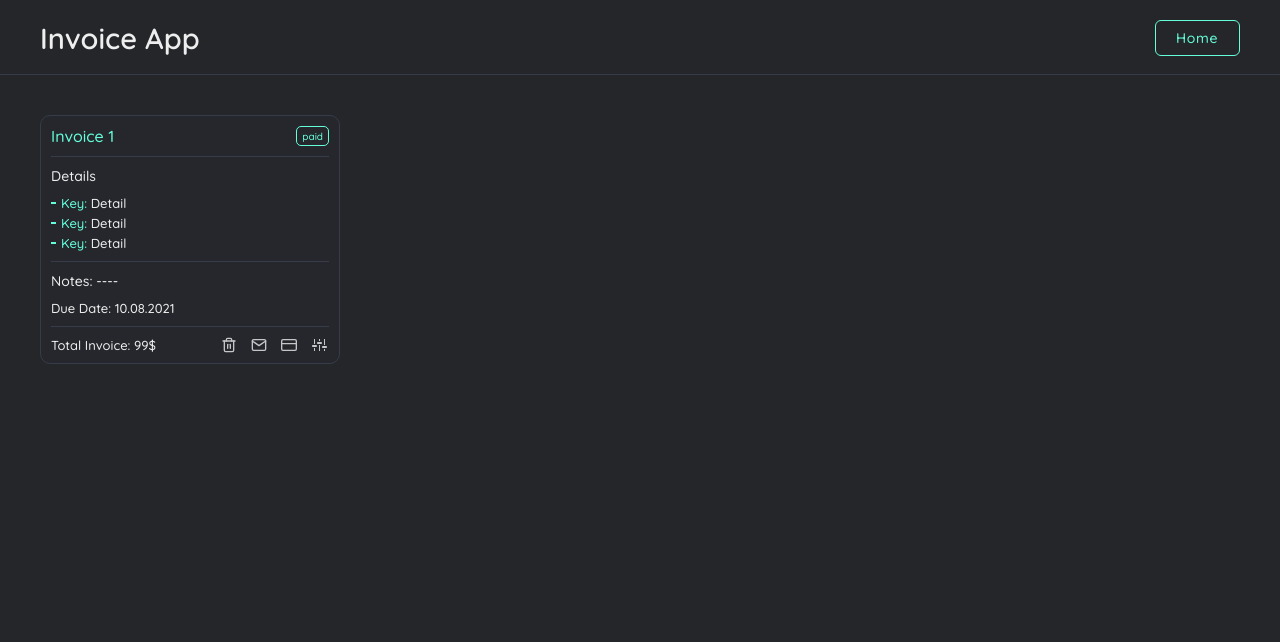
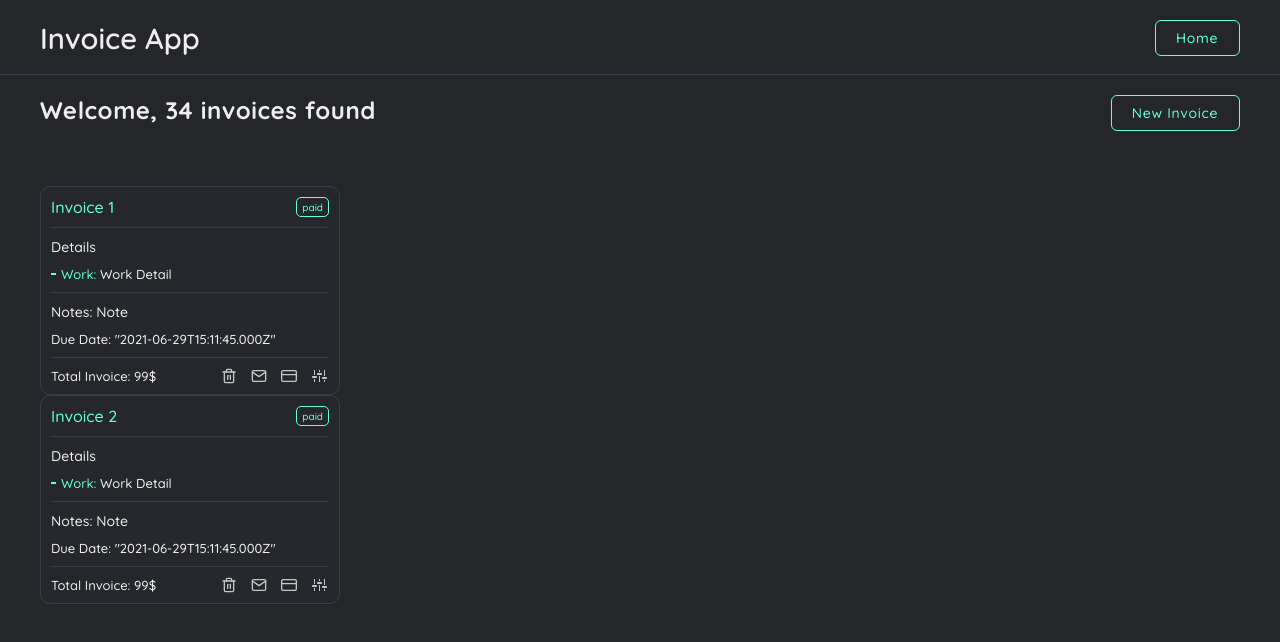
Before and after one commit to furkancgrtkn/cfhomework, a Next.js app: page /invoices in a window 1280 px wide. Shown: the top 642 px of the page. Built offline with nearby package versions, Linux system fonts and the light colour scheme.

Commit message:
feat: invoice types and form starter.

```diff
--- a/components/Button.tsx
+++ b/components/Button.tsx
@@ -3,15 +3,20 @@ import { Button as ButtonStyled, ButtonText } from "styles/ButtonStyled";
 
 export interface Props {
   children: React.ReactNode;
+  onClick?: () => void;
 }
 
 export interface BtnStyleProps {
   variant: "primary" | "secondary";
 }
 
-export default function Button({ children, variant }: Props & BtnStyleProps) {
+export default function Button({
+  children,
+  variant,
+  onClick,
+}: Props & BtnStyleProps) {
   return (
-    <ButtonStyled variant={variant}>
+    <ButtonStyled onClick={onClick} variant={variant}>
       <ButtonText variant={variant}>{children}</ButtonText>
     </ButtonStyled>
   );
--- a/components/Card.tsx
+++ b/components/Card.tsx
@@ -11,36 +11,33 @@ import {
 import { FiCreditCard, FiTrash2, FiMail } from "react-icons/fi";
 import { GoSettings } from "react-icons/go";
 import { useTheme } from "pages/_app";
+import { InvProps } from "pages/invoices";
 import Label from "./Label";
 
-export default function Card() {
+export default function Card({ item }: { item: InvProps }) {
   const theme = useTheme();
 
   return (
     <Wrapper>
       <Header>
-        <Title>Invoice 1</Title>
-        <Label variant="paid" />
+        <Title>{item.title}</Title>
+        <Label status="paid" />
       </Header>
       <span className="card-md-text">Details</span>
       <Details>
-        <li>
-          <span>Key:</span> Detail
-        </li>
-        <li>
-          <span>Key:</span> Detail
-        </li>
-        <li>
-          <span>Key:</span> Detail
-        </li>
+        {item.details.map((detail) => (
+          <li key={detail.id}>
+            <span>{detail.key}:</span> {detail.detail}
+          </li>
+        ))}
       </Details>
-      <span className="card-md-text">Notes: ----</span>
+      <span className="card-md-text">Notes: {item.notes}</span>
       <Infos>
-        <span>Due Date: 10.08.2021</span>
+        <span>Due Date: {JSON.stringify(item.dueDate)}</span>
       </Infos>
       <Actions>
         <Infos>
-          <span>Total Invoice: 99$</span>
+          <span>Total Invoice: {item.totalInvoice}$</span>
         </Infos>
         <div className="d-flex-center">
           <Action>
--- /dev/null
+++ b/components/Form.tsx
@@ -0,0 +1,5 @@
+import React from "react";
+
+export default function Form() {
+  return <div></div>;
+}
--- a/components/Label.tsx
+++ b/components/Label.tsx
@@ -2,13 +2,13 @@ import React from "react";
 import { LabelStyled } from "styles/LabelStyled";
 
 export interface LabelStyleProps {
-  variant: "paid" | "unpaid" | "out";
+  status: "paid" | "unpaid" | "out";
 }
 
-export default function Label({ variant }: LabelStyleProps) {
-  const handleVariant = (variant: LabelStyleProps["variant"]) => {
-    if (variant === "out") return "out of date";
-    return variant;
+export default function Label({ status }: LabelStyleProps) {
+  const handleStatus = (status: LabelStyleProps["status"]) => {
+    if (status === "out") return "out of date";
+    return status;
   };
-  return <LabelStyled variant={variant}>{handleVariant(variant)}</LabelStyled>;
+  return <LabelStyled status={status}>{handleStatus(status)}</LabelStyled>;
 }
--- a/pages/_app.tsx
+++ b/pages/_app.tsx
@@ -145,6 +145,10 @@ export const GlobalStyle = createGlobalStyle(
     .mt-4 {
       margin-top: 40px;
     }
+
+    .flex-between {
+      justify-content: space-between;
+    }
   `
 );
 
--- a/pages/index.tsx
+++ b/pages/index.tsx
@@ -3,7 +3,6 @@ import { ImageWrapper, Slogan, SectionContainer } from "styles/HomePageStyled";
 import Layout from "components/Layout/Layout";
 import Image from "next/image";
 import chess from "public/images/render001.png";
-import Button from "components/Button";
 
 export default function Home() {
   return (
@@ -20,7 +19,7 @@ export default function Home() {
         </Head>
         <SectionContainer>
           <ImageWrapper>
-            <Image alt="Chess" src={chess} layout="fill" />
+            <Image alt="Chess" src={chess} placeholder="blur" layout="fill" />
           </ImageWrapper>
           <div className="d-flex-center col">
             <Slogan>
--- a/pages/invoices.tsx
+++ b/pages/invoices.tsx
@@ -1,12 +1,69 @@
-import React from "react";
+import React, { useState } from "react";
 import Layout from "components/Layout/Layout";
 import Card from "components/Card";
+import { Header } from "styles/InvoicePageStyled";
+import Button from "components/Button";
+import { LabelStyleProps } from "components/Label";
+export interface InvProps {
+  id: number;
+  title: string;
+  status: LabelStyleProps["status"];
+  details: {
+    id: number;
+    key: string;
+    detail: string;
+  }[];
+  notes: string;
+  dueDate: Date;
+  totalInvoice: number;
+}
 
-export default function invoices() {
+export default function Invoices() {
+  const initData: InvProps[] = [
+    {
+      id: 1,
+      title: "Invoice 1",
+      status: "paid",
+      details: [
+        {
+          id: 1,
+          key: "Work",
+          detail: "Work Detail",
+        },
+      ],
+      notes: "Note",
+      dueDate: new Date(),
+      totalInvoice: 99,
+    },
+    {
+      id: 2,
+      title: "Invoice 2",
+      status: "paid",
+      details: [
+        {
+          id: 2,
+          key: "Work",
+          detail: "Work Detail",
+        },
+      ],
+      notes: "Note",
+      dueDate: new Date(),
+      totalInvoice: 99,
+    },
+  ];
+  const [invState, setInvState] = useState(initData);
   return (
     <Layout goHome>
-      <div className="container mt-4">
-        <Card></Card>
+      <div className="container">
+        <div className="d-flex mt-2 flex-between">
+          <Header>Welcome, 34 invoices found</Header>
+          <Button variant="primary">New Invoice</Button>
+        </div>
+        <div className="mt-2">
+          {invState.map((item) => (
+            <Card item={item} key={item.id}></Card>
+          ))}
+        </div>
       </div>
     </Layout>
   );
--- /dev/null
+++ b/styles/FormStyled.tsx
@@ -0,0 +1,2 @@
+import styled, { css } from "styled-components";
+import { Theme } from "pages/_app";
--- /dev/null
+++ b/styles/InvoicePageStyled.tsx
@@ -0,0 +1,13 @@
+import styled, { css } from "styled-components";
+import { Theme } from "pages/_app";
+
+export const Header = styled.h2(
+  ({ theme: { colors } }: { theme: Theme }) => css`
+    font-size: 24px;
+    color: ${colors.secondary};
+    text-align: center;
+    margin-bottom: 40px;
+    letter-spacing: 0.025em;
+    line-height: 1.3;
+  `
+);
--- a/styles/LabelStyled.tsx
+++ b/styles/LabelStyled.tsx
@@ -3,15 +3,15 @@ import { LabelStyleProps } from "components/Label";
 import { Theme } from "pages/_app";
 
 export const LabelStyled = styled.span(
-  ({ theme: { labels }, variant }: LabelStyleProps & { theme: Theme }) => css`
+  ({ theme: { labels }, status }: LabelStyleProps & { theme: Theme }) => css`
     display: flex;
     justify-content: center;
     align-items: center;
     font-size: 10px;
-    color: ${labels[`${variant}`]};
+    color: ${labels[`${status}`]};
     padding: 0 5px;
     height: 20px;
-    border: 1px solid ${labels[`${variant}`]};
+    border: 1px solid ${labels[`${status}`]};
     border-radius: 5px;
     font-weight: 500;
   `
```
